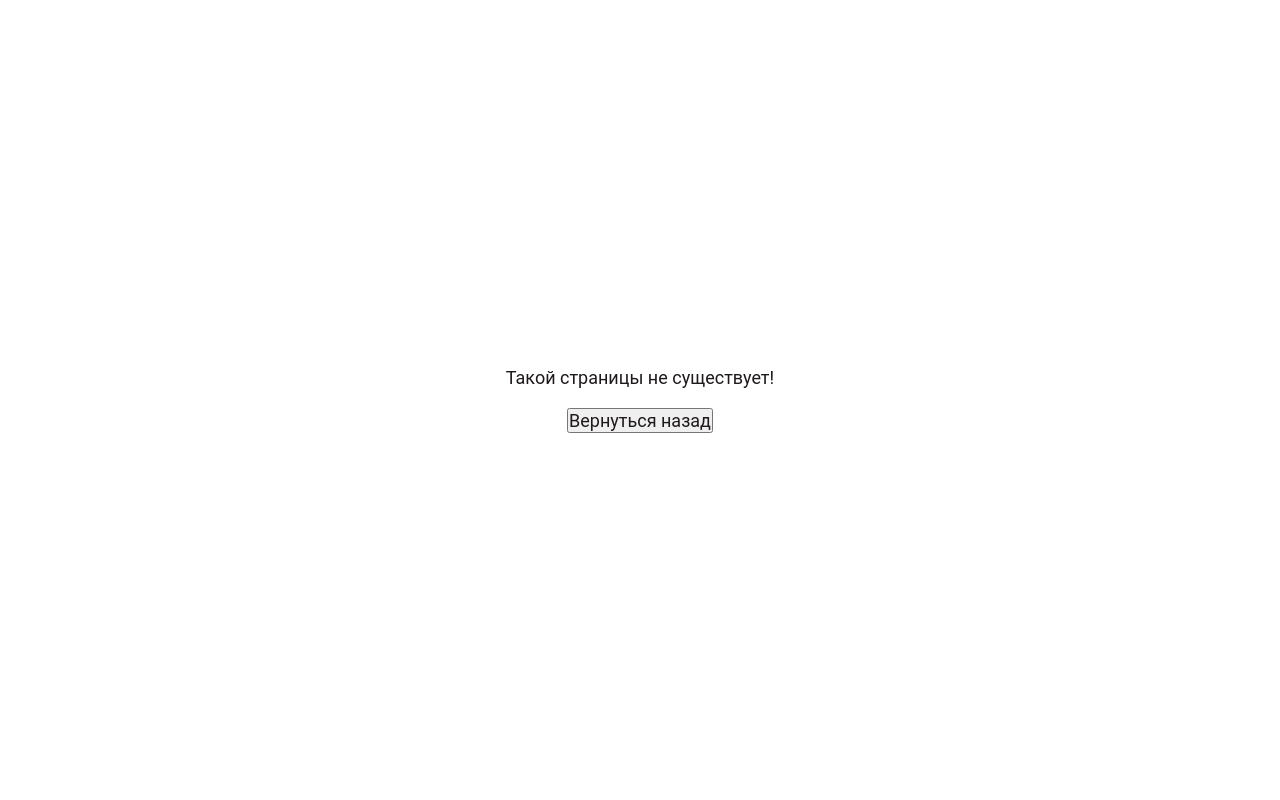
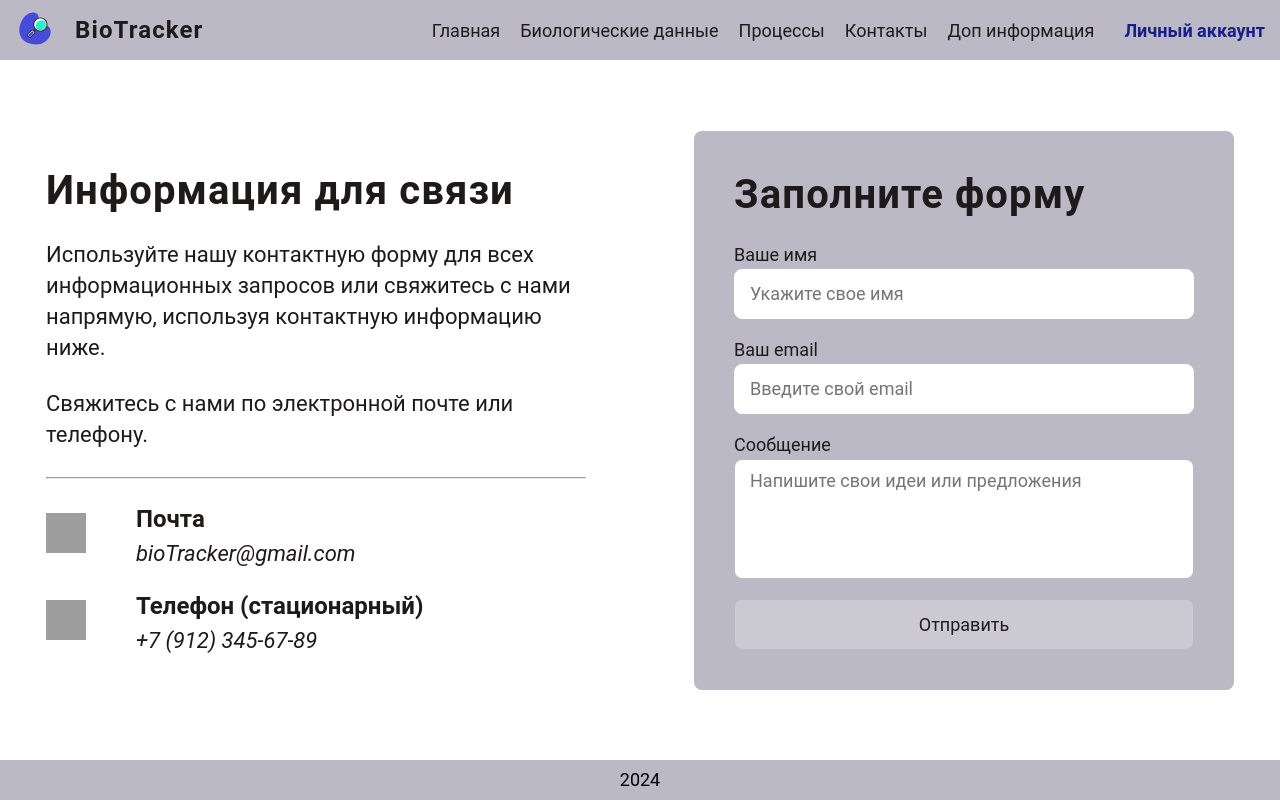
Before and after one commit to danyazavarin/diploma, a React (Vite) app: page /contacts in a window 1280 px wide. Built offline with nearby package versions, Linux system fonts and the light colour scheme; grey boxes are pictures that could not be loaded.

Commit message:
feat: Разработал страницу "Контакты"

```diff
--- a/src/app/appRouter.tsx
+++ b/src/app/appRouter.tsx
@@ -1,4 +1,4 @@
-import { createBrowserRouter } from 'react-router-dom';
+import { Navigate, createBrowserRouter } from 'react-router-dom';
 import { Suspense, lazy } from 'react';
 import { RequireAuth } from '../utils/hoc/RequireAuth';
 
@@ -7,6 +7,7 @@ const NotFoundPage = lazy(() => import('../pages/NotFoundPage/NotFoundPage'));
 const LoginPage = lazy(() => import('../pages/LoginPage/LoginPage'));
 const AccountPage = lazy(() => import('../pages/AccountPage/AccountPage'));
 const MainPage = lazy(() => import('../pages/MainPage/MainPage'));
+const ContactsPage = lazy(() => import('../pages/ContactsPage/ContactsPage'));
 
 export const appRouter = createBrowserRouter([
   {
@@ -19,8 +20,28 @@ export const appRouter = createBrowserRouter([
     errorElement: <NotFoundPage />,
     children: [
       {
+        index: true,
+        element: <Navigate to={'/main'} replace/>
+      },
+      {
         path: 'main',
-        element: <MainPage />,
+        element: (
+          <Suspense fallback={<div>Loading...</div>}>
+            <MainPage />
+          </Suspense>
+        ),
+      },
+      {
+        path: 'library',
+        element: <div>In development</div>,
+      },
+      {
+        path: 'contacts',
+        element: (
+          <Suspense fallback={<div>Loading...</div>}>
+            <ContactsPage />
+          </Suspense>
+        ),
       },
       {
         path: 'login',
--- /dev/null
+++ b/src/entities/contactsEntity/ContactsEntity.tsx
@@ -0,0 +1,98 @@
+import { useFormContext, Controller } from 'react-hook-form';
+import styles from '../../pages/ContactsPage/ContactsPage.module.scss';
+import { FC, Fragment } from 'react';
+import classNames from 'classnames';
+
+interface IContacts {
+  onSubmit: () => void;
+}
+
+export const ContactsEntity: FC<IContacts> = ({ onSubmit }) => {
+  const {
+    handleSubmit,
+    formState: { isValid },
+    control,
+  } = useFormContext();
+
+  return (
+    <section className={styles['contacts__hero']}>
+      <div className={styles['contacts__header']}>Заполните форму</div>
+      <form className={styles['form']} onSubmit={handleSubmit(onSubmit)}>
+        <Controller
+          control={control}
+          name='name'
+          rules={{
+            required: 'Введите имя',
+            minLength: { value: 2, message: 'Имя должно содержать минимум 2 буквы' },
+            pattern: { value: /^[-a-zA-Z\u0410-\u044F`]+$/, message: 'Неверный формат имени' },
+          }}
+          render={({ field, fieldState: { error } }) => (
+            <Fragment>
+              <label className={styles['form__label']}>
+                Ваше имя
+                <input
+                  type='text'
+                  placeholder='Укажите свое имя'
+                  className={classNames(styles['form__input'], {
+                    [styles['form__input_error']]: error,
+                  })}
+                  {...field}
+                />
+                {error && <div style={{ color: 'red' }}>{error.message}</div>}
+              </label>
+            </Fragment>
+          )}
+        />
+
+        <Controller
+          control={control}
+          name='email'
+          rules={{
+            required: 'Введите свой email',
+            pattern: {
+              value: /^[\w-\.]+@([\w-]+\.)+[\w-]{2,4}$/g,
+              message: 'Неверный формат email',
+            },
+          }}
+          render={({ field, fieldState: { error } }) => (
+            <label className={styles['form__label']}>
+              Ваш email
+              <input
+                className={classNames(styles['form__input'], {
+                  [styles['form__input_error']]: error,
+                })}
+                type='email'
+                placeholder='Введите свой email'
+                {...field}
+              />
+              {error && <div style={{ color: 'red' }}>{error.message}</div>}
+            </label>
+          )}
+        />
+        <Controller
+          control={control}
+          name='textarea'
+          rules={{
+            required: 'Напишите свои идеи и предложения',
+          }}
+          render={({ field, fieldState: { error } }) => (
+            <label className={styles['form__label']}>
+              Сообщение
+              <textarea
+                placeholder='Напишите свои идеи или предложения'
+                className={classNames(styles['form__textarea'], {
+                  [styles['form__textarea_error']]: error,
+                })}
+                {...field}
+              />
+              {error && <div style={{ color: 'red' }}>{error.message}</div>}
+            </label>
+          )}
+        />
+        <button disabled={!isValid} type='submit' className={styles['form__button']}>
+          Отправить
+        </button>
+      </form>
+    </section>
+  );
+};
--- /dev/null
+++ b/src/entities/contactsEntity/index.ts
@@ -0,0 +1 @@
+export * from './ContactsEntity';
--- /dev/null
+++ b/src/pages/ContactsPage/ContactsPage.module.scss
@@ -0,0 +1,143 @@
+.contacts {
+  height: 100%;
+  display: flex;
+  justify-content: center;
+  align-items: center;
+
+  &__block {
+    display: flex;
+    justify-content: center;
+    align-items: center;
+    gap: 6rem;
+  }
+
+  &__hero {
+    display: flex;
+    flex-direction: column;
+    gap: 26px;
+    width: 30rem;
+
+    &:last-child {
+      background-color: $primary-bg;
+      border-radius: 8px;
+      padding: 40px;
+    }
+  }
+
+  &__header {
+    font-size: 40px;
+    font-weight: 600;
+    letter-spacing: 1.1px;
+  }
+
+  &__content {
+    line-height: 1.4;
+    font-size: 22px;
+  }
+}
+
+.link {
+  display: flex;
+  justify-content: flex-start;
+  align-items: center;
+  gap: 40px;
+
+  &__img {
+    width: 50px;
+  }
+
+  &__info {
+    display: flex;
+    flex-direction: column;
+    gap: 8px;
+  }
+
+  &__header {
+    font-size: 24px;
+    font-weight: 600;
+  }
+
+  &__description {
+    font-size: 22px;
+    font-style: italic;
+  }
+}
+
+.form {
+  display: flex;
+  flex-direction: column;
+  gap: 20px;
+
+  &__label {
+    display: flex;
+    flex-direction: column;
+    gap: 4px;
+  }
+
+  &__input {
+    outline: none;
+    height: 50px;
+    padding: 0 15px;
+    border-radius: 8px;
+    border: 1px solid #fff;
+
+    &:hover {
+      border: 1px solid $active-color;
+    }
+
+    &_error {
+      outline: none;
+      height: 50px;
+      padding: 0 15px;
+      border-radius: 8px;
+      color: #c20303;
+      border: 1px solid #c20303;
+
+      &:hover {
+        border: 1px solid #c20303;
+      }
+    }
+  }
+
+  &__button {
+    cursor: pointer;
+    padding: 14px 30px;
+    border-radius: 8px;
+    border: 1px solid $primary-bg;
+
+    &:hover {
+      border: 1px solid $active-color;
+    }
+
+    &:disabled {
+      cursor: default;
+
+      &:hover {
+        border: 1px solid $primary-bg;
+      }
+    }
+  }
+
+  &__textarea {
+    padding: 10px 15px;
+    outline: none;
+    max-width: 460px;
+    min-height: 120px;
+    border-radius: 8px;
+    resize: none;
+    border: 1px solid $primary-bg;
+
+    &:hover {
+      border: 1px solid $active-color;
+    }
+
+    &_error {
+      color: #c20303;
+      border: 1px solid #c20303;
+
+      &:hover {
+        border: 1px solid #c20303;
+      }
+    }
+  }
+}
--- /dev/null
+++ b/src/pages/ContactsPage/ContactsPage.tsx
@@ -0,0 +1,65 @@
+import { useNavigate } from 'react-router-dom';
+import { ContactsEntity } from '../../entities/contactsEntity';
+import styles from './ContactsPage.module.scss';
+import { FormProvider, useForm } from 'react-hook-form';
+
+const ContactsPage = () => {
+  const navigate = useNavigate();
+
+  const methods = useForm({
+    mode: 'onTouched',
+    resetOptions: {
+      keepDirtyValues: true,
+      keepErrors: true,
+    },
+    defaultValues: { name: '', email: '', textarea: '' },
+  });
+
+  const { reset } = methods;
+
+  const onSubmit = () => {
+    reset();
+    alert('Ваша форма успешно отправлена');
+  };
+
+  return (
+    <main className={styles['contacts']}>
+      <div className={styles['contacts__block']}>
+        <section className={styles['contacts__hero']}>
+          <div className={styles['contacts__header']}>Информация для связи</div>
+          <p className={styles['contacts__content']}>
+            Используйте нашу контактную форму для всех информационных запросов или свяжитесь с нами
+            напрямую, используя контактную информацию ниже.
+          </p>
+          <p className={styles['contacts__content']}>
+            Свяжитесь с нами по электронной почте или телефону.
+          </p>
+          <hr />
+          <div className={styles['link']}>
+            <div className={styles['link__img']}>
+              <img src='../../assets/icons/.' alt='mail' />
+            </div>
+            <div className={styles['link__info']}>
+              <span className={styles['link__header']}>Почта</span>
+              <span className={styles['link__description']}>bioTracker@gmail.com</span>
+            </div>
+          </div>
+          <div className={styles['link']}>
+            <div className={styles['link__img']}>
+              <img src='../../assets/icons/.' alt='tel' />
+            </div>
+            <div className={styles['link__info']}>
+              <span className={styles['link__header']}>Телефон (стационарный)</span>
+              <p className={styles['link__description']}>+7 (912) 345-67-89</p>
+            </div>
+          </div>
+        </section>
+        <FormProvider {...methods}>
+          <ContactsEntity onSubmit={onSubmit} />
+        </FormProvider>
+      </div>
+    </main>
+  );
+};
+
+export default ContactsPage;
--- /dev/null
+++ b/src/pages/ContactsPage/index.ts
@@ -0,0 +1 @@
+export * from './ContactsPage';
```
